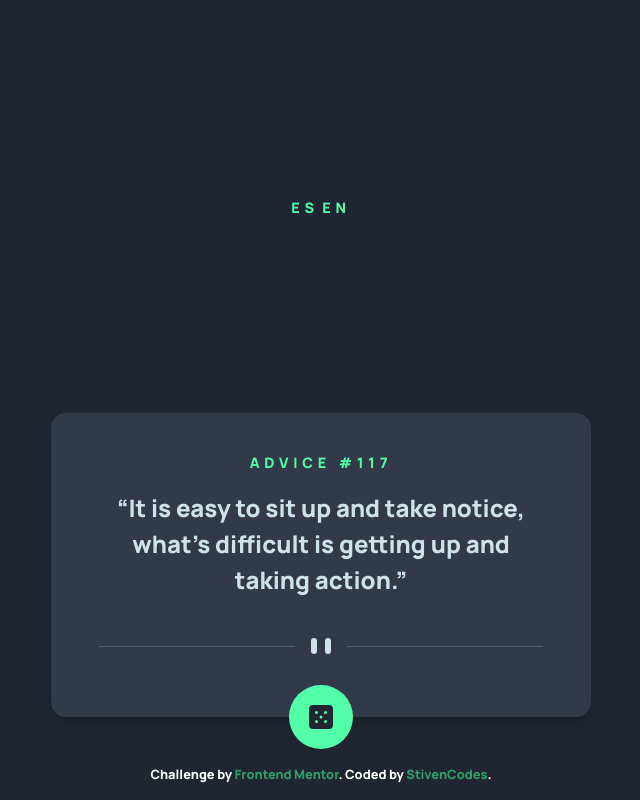
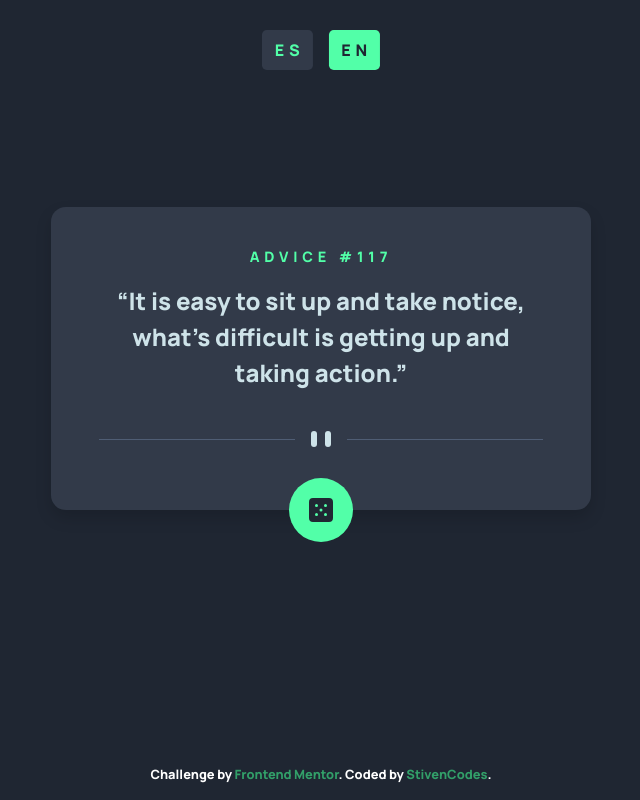
Before and after one commit to StivenCodess/Frontend-Mentor-Junior, a plain HTML site: page advice-generator-app-main/index.html in a window 1280 px wide. Shown: the whole page, without its empty margins (319-959 px from the left). Drawn offline with Linux system fonts and the light colour scheme.

Commit message:
💄 Add style to buttons ES and EN

```diff
--- a/advice-generator-app-main/index.css
+++ b/advice-generator-app-main/index.css
@@ -99,6 +99,47 @@ button:hover {
 	color: hsl(150, 100%, 66%);
 }
 
+.language__container {
+	position: absolute;
+	top: 50px;
+	left: 50%;
+	transform: translate(-50%, -50%);
+	-webkit-transform: translate(-50%, -50%);
+	-moz-transform: translate(-50%, -50%);
+	-ms-transform: translate(-50%, -50%);
+	-o-transform: translate(-50%, -50%);
+	text-align: center;
+	display: flex;
+	align-items: center;
+	justify-content: center;
+	gap: 1rem;
+}
+.spanish,
+.english {
+	cursor: pointer;
+	text-align: center;
+	font-size: 1rem;
+	background-color: var(--dark-Grayish-Blue);
+	padding: 0.5rem;
+	border-radius: 0.3rem;
+	-webkit-border-radius: 0.3rem;
+	-moz-border-radius: 0.3rem;
+	-ms-border-radius: 0.3rem;
+	-o-border-radius: 0.3rem;
+	padding-left: 0.8rem;
+}
+.spanish:hover,
+.english:hover {
+	color: var(--dark-Blue);
+	background-color: var(--neon-Green);
+}
+
+.spanish.active,
+.english.active {
+	color: var(--dark-Blue);
+	background-color: var(--neon-Green);
+}
+
 @media screen and (min-width: 560px) {
 	main {
 		width: 33.75rem;
```
